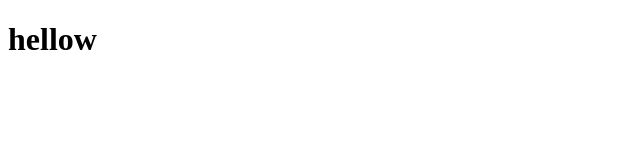
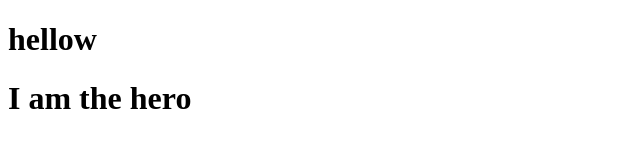
Before and after one commit to Prashenjit-Barua/newpracweb, a plain HTML site: page index.html in a window 1280 px wide. Shown: the whole page, without its empty margins (0-640 px from the left). Drawn offline with Linux system fonts and the light colour scheme.

Commit message:
githublearned

```diff
--- a/index.html
+++ b/index.html
@@ -8,5 +8,6 @@
 </head>
 <body>
     <h1>hellow</h1>
+    <h1>I am the hero</h1>
 </body>
 </html>
```
